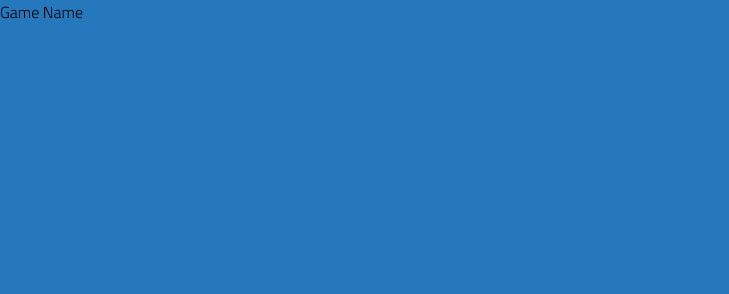
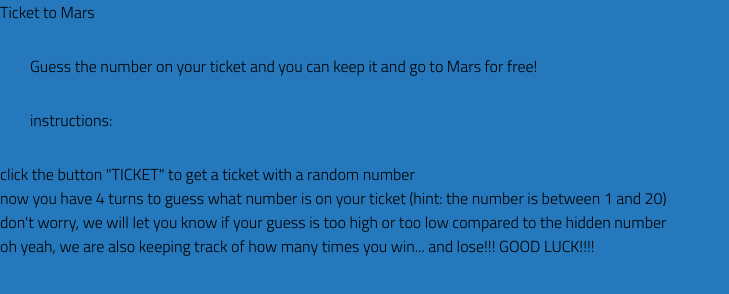
Before and after one commit to benwaples/lab-02-guess-number, a plain HTML site: page index.html in a window 1280 px wide. Shown: the whole page, without its empty margins (0-729 px from the left). Drawn offline with Linux system fonts and the light colour scheme.

Commit message:
content for the game

```diff
--- a/index.html
+++ b/index.html
@@ -13,8 +13,19 @@
 </head>
 
 <body>
-   <h1>Game Name</h1>
+   <h1>Ticket to Mars</h1>
+   <p>Guess the number on your ticket and you can keep it and go to Mars for free!</p>
+   <p>instructions:
+       <ol>
+           <li>click the button "TICKET" to get a ticket with a random number</li>
+           <li>now you have 4 turns to guess what number is on your ticket (hint: the number is between 1 and 20)</li>
+           <li>don't worry, we will let you know if your guess is too high or too low compared to the hidden number</li>
+           <li>oh yeah, we are also keeping track of how many times you win... and lose!!! GOOD LUCK!!!!</li>
+       </ol>
+   </p>
+   <div class="gameMain">
 
+   </div>
     <script type="module" src="app.js"></script>
 </body>
 
```
